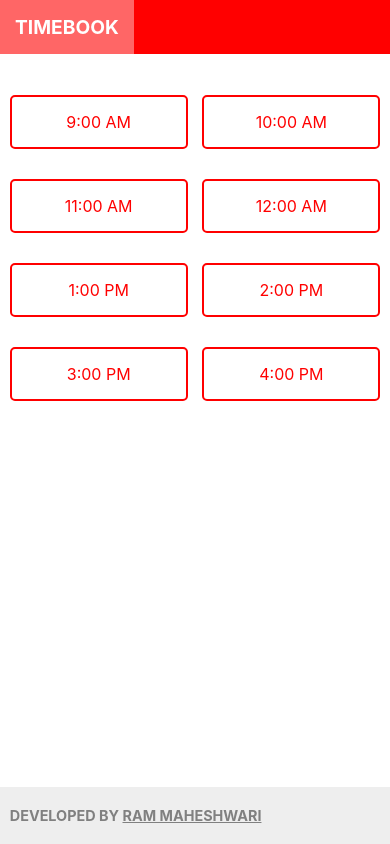
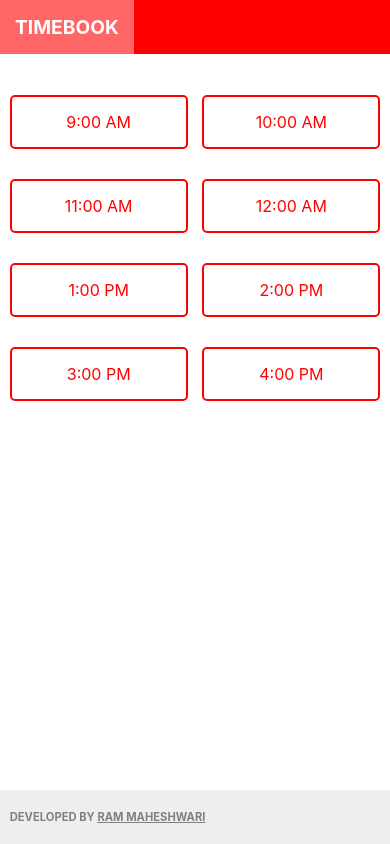
Before and after one commit to RamMahe1110/time-book, a React (Create React App) app: page / in a window 390 px wide. Built offline with nearby package versions, Linux system fonts and the light colour scheme.

Commit message:
decreased the size of footer text on small screen

```diff
--- a/src/App.scss
+++ b/src/App.scss
@@ -203,6 +203,9 @@
     footer {
       .container {
         padding: 20px 0;
+        .text {
+          font-size: 0.7rem;
+        }
       }
     }
   }
```
